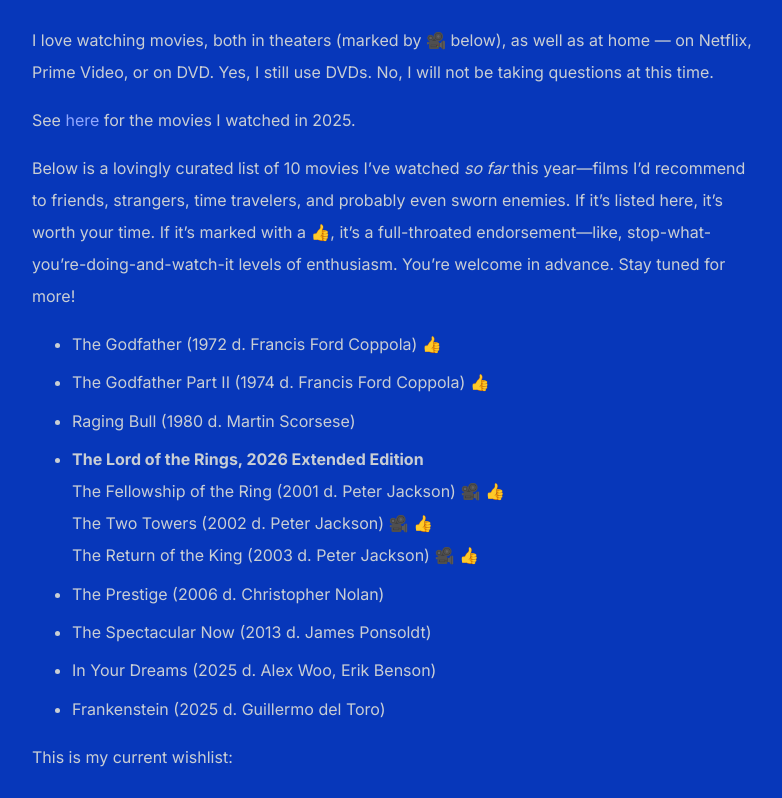
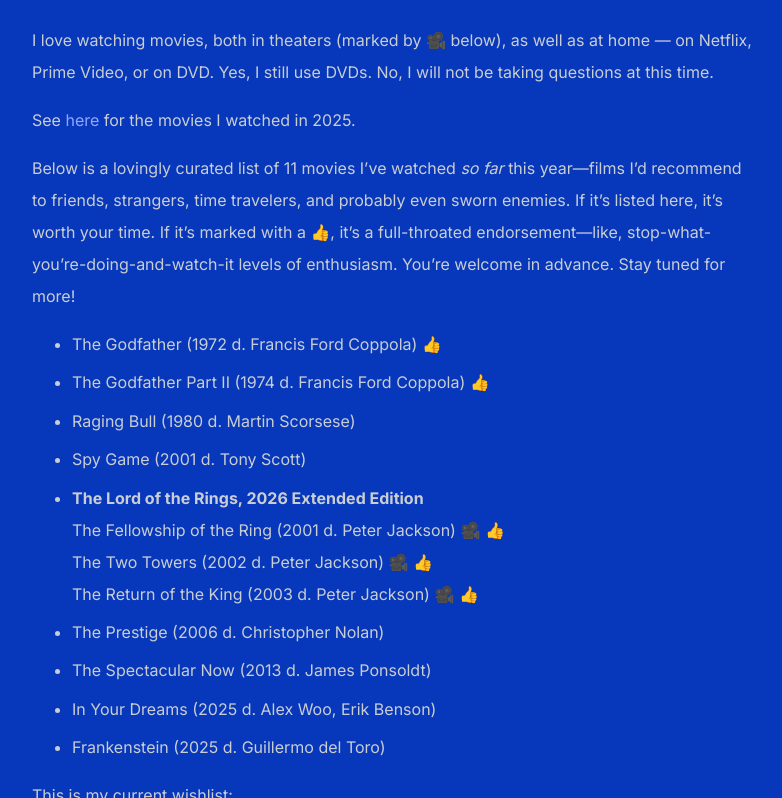
Before and after one commit to shihankanungo/shihankanungo.github.io, a Jekyll site: the page built from movies.md, in a window 1280 px wide and 900 px high, scrolled down 898 px, cut to the strip 102-900 px from the top of the window. Shown: the whole strip, without its empty margins (248-1030 px from the left). Built offline with Jekyll 4.4.1, drawn with Linux system fonts in a browser that asks for light colours.

Commit message:
Update movies.md

```diff
--- a/movies.md
+++ b/movies.md
@@ -14,11 +14,12 @@
 
 See [here](https://shihankanungo.github.io/wrapped-2025#movies) for the movies I watched in 2025.
 
-Below is a lovingly curated list of 10 movies I've watched *so far* this year&mdash;films I'd recommend to friends, strangers, time travelers, and probably even sworn enemies. If it’s listed here, it’s worth your time. If it’s marked with a 👍, it's a full-throated endorsement&mdash;like, stop-what-you're-doing-and-watch-it levels of enthusiasm. You're welcome in advance. Stay tuned for more!
+Below is a lovingly curated list of 11 movies I've watched *so far* this year&mdash;films I'd recommend to friends, strangers, time travelers, and probably even sworn enemies. If it’s listed here, it’s worth your time. If it’s marked with a 👍, it's a full-throated endorsement&mdash;like, stop-what-you're-doing-and-watch-it levels of enthusiasm. You're welcome in advance. Stay tuned for more!
 
 - The Godfather (1972 d. Francis Ford Coppola) 👍
 - The Godfather Part II (1974 d. Francis Ford Coppola) 👍
 - Raging Bull (1980 d. Martin Scorsese)
+- Spy Game (2001 d. Tony Scott)
 - **The Lord of the Rings, 2026 Extended Edition** <br>
   The Fellowship of the Ring (2001 d. Peter Jackson) 🎥 👍 <br>
   The Two Towers (2002 d. Peter Jackson) 🎥 👍 <br>
```
